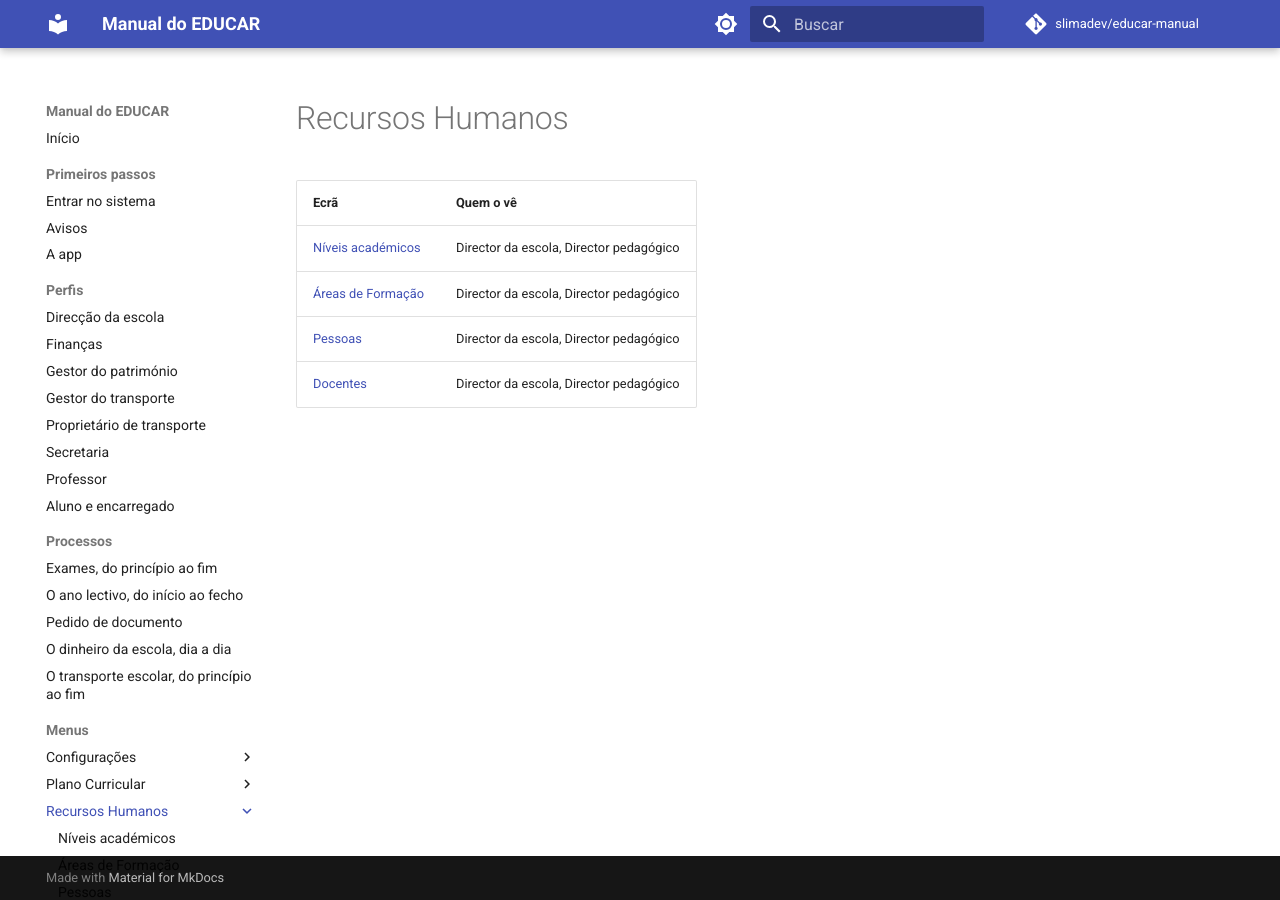
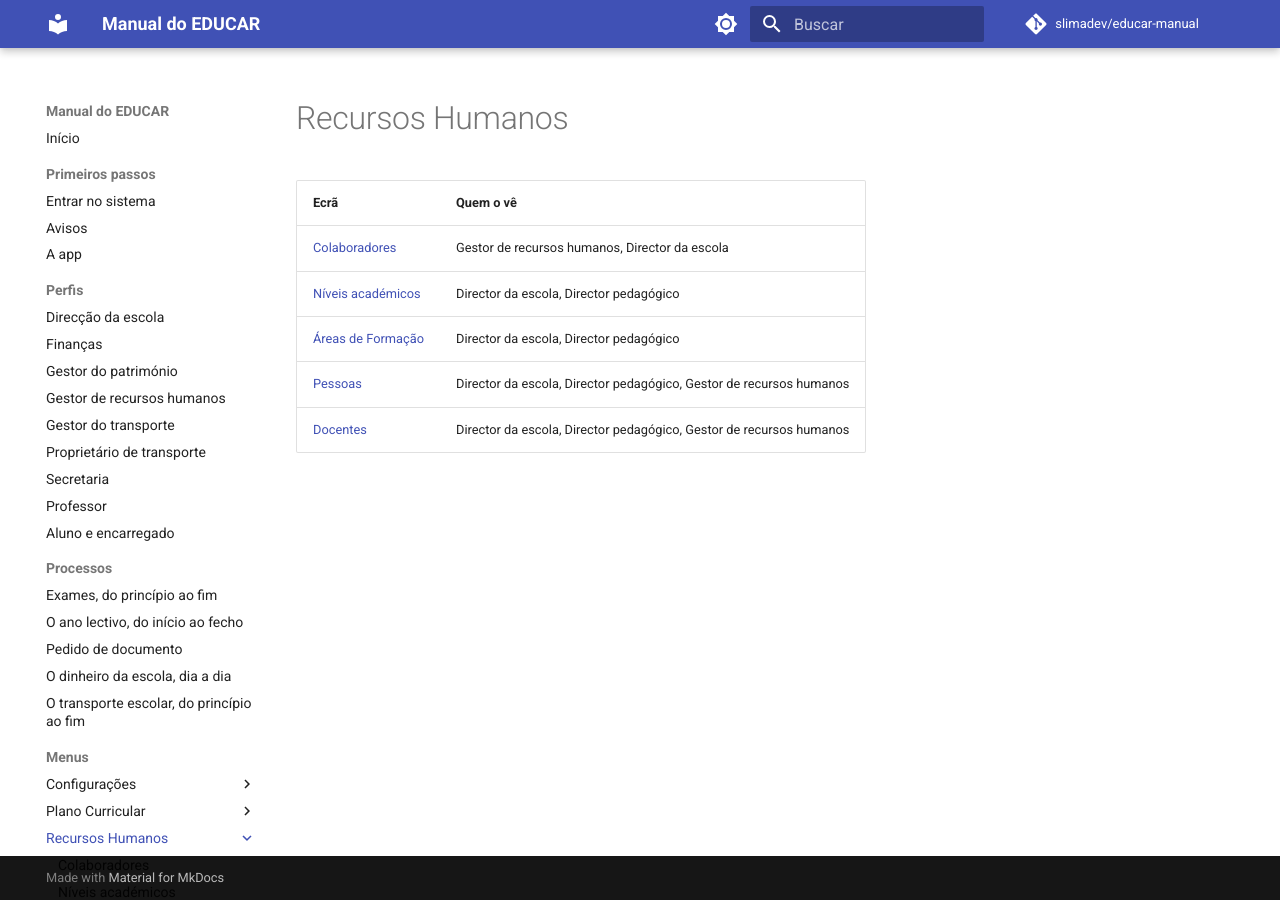
Before and after one commit to slimadev/educar-manual, an MkDocs documentation site: the page built from docs/menus/recursos-humanos/index.md, in a window 1280 px wide. Built offline with MkDocs 1.6.1 and Material for MkDocs 9.7.7, drawn with Linux system fonts in a browser that asks for light colours; comment, search, counter and statistics services are not loaded.

Commit message:
Human resources: employees and their file, HR manager profile
Co-Authored-By: Claude Opus 5.5 <noreply@anthropic.com>

```diff
--- a/docs/menus/recursos-humanos/index.md
+++ b/docs/menus/recursos-humanos/index.md
@@ -2,7 +2,8 @@
 
 | Ecrã | Quem o vê |
 |---|---|
+| [Colaboradores](colaboradores.md) | Gestor de recursos humanos, Director da escola |
 | [Níveis académicos](niveis-academicos.md) | Director da escola, Director pedagógico |
 | [Áreas de Formação](areas-de-formacao.md) | Director da escola, Director pedagógico |
-| [Pessoas](pessoas.md) | Director da escola, Director pedagógico |
-| [Docentes](docentes.md) | Director da escola, Director pedagógico |
+| [Pessoas](pessoas.md) | Director da escola, Director pedagógico, Gestor de recursos humanos |
+| [Docentes](docentes.md) | Director da escola, Director pedagógico, Gestor de recursos humanos |
--- a/mkdocs.yml
+++ b/mkdocs.yml
@@ -53,6 +53,7 @@ nav:
       - Direcção da escola: perfis/direccao.md
       - Finanças: perfis/financas.md
       - Gestor do património: perfis/gestor-do-patrimonio.md
+      - Gestor de recursos humanos: perfis/gestor-de-recursos-humanos.md
       - Gestor do transporte: perfis/gestor-do-transporte.md
       - Proprietário de transporte: perfis/proprietario-de-transporte.md
       - Secretaria: perfis/secretaria.md
@@ -81,6 +82,7 @@ nav:
           - "Grade Curricular": menus/plano-curricular/grade-curricular.md
       - "Recursos Humanos":
           - "Visão geral": menus/recursos-humanos/index.md
+          - "Colaboradores": menus/recursos-humanos/colaboradores.md
           - "Níveis académicos": menus/recursos-humanos/niveis-academicos.md
           - "Áreas de Formação": menus/recursos-humanos/areas-de-formacao.md
           - "Pessoas": menus/recursos-humanos/pessoas.md
```
Also changed, not shown: docs/index.md (+1 -0 lines), docs/menus/recursos-humanos/colaboradores.md (added, +34 -0 lines), docs/menus/recursos-humanos/docentes.md (+1 -1 lines), docs/menus/recursos-humanos/pessoas.md (+1 -1 lines), docs/perfis/direccao.md (+1 -0 lines), docs/perfis/gestor-de-recursos-humanos.md (added, +13 -0 lines), docs/menus/recursos-humanos/img/colaborador-documentos.png (added), docs/menus/recursos-humanos/img/colaboradores.png (added), 1 other file.
